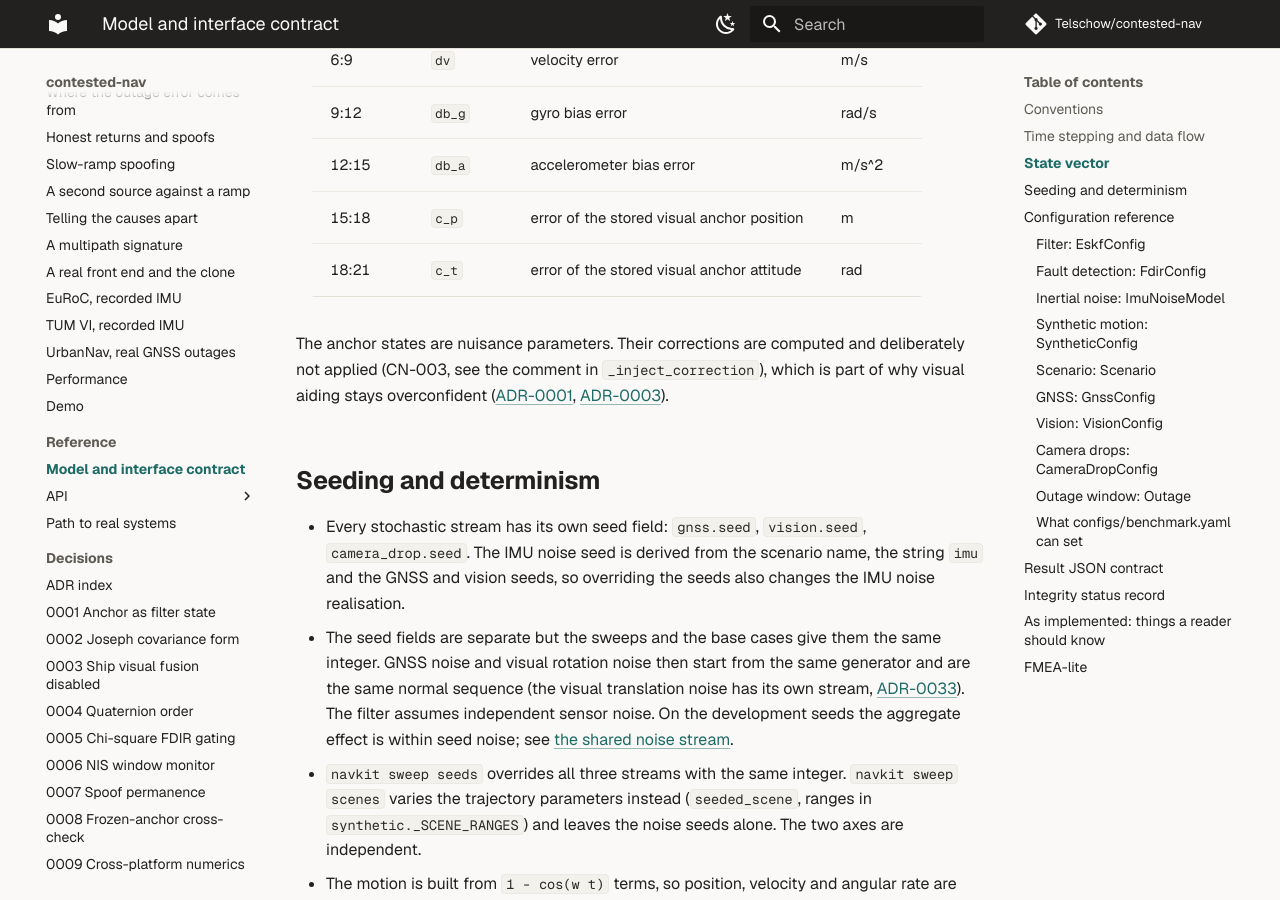
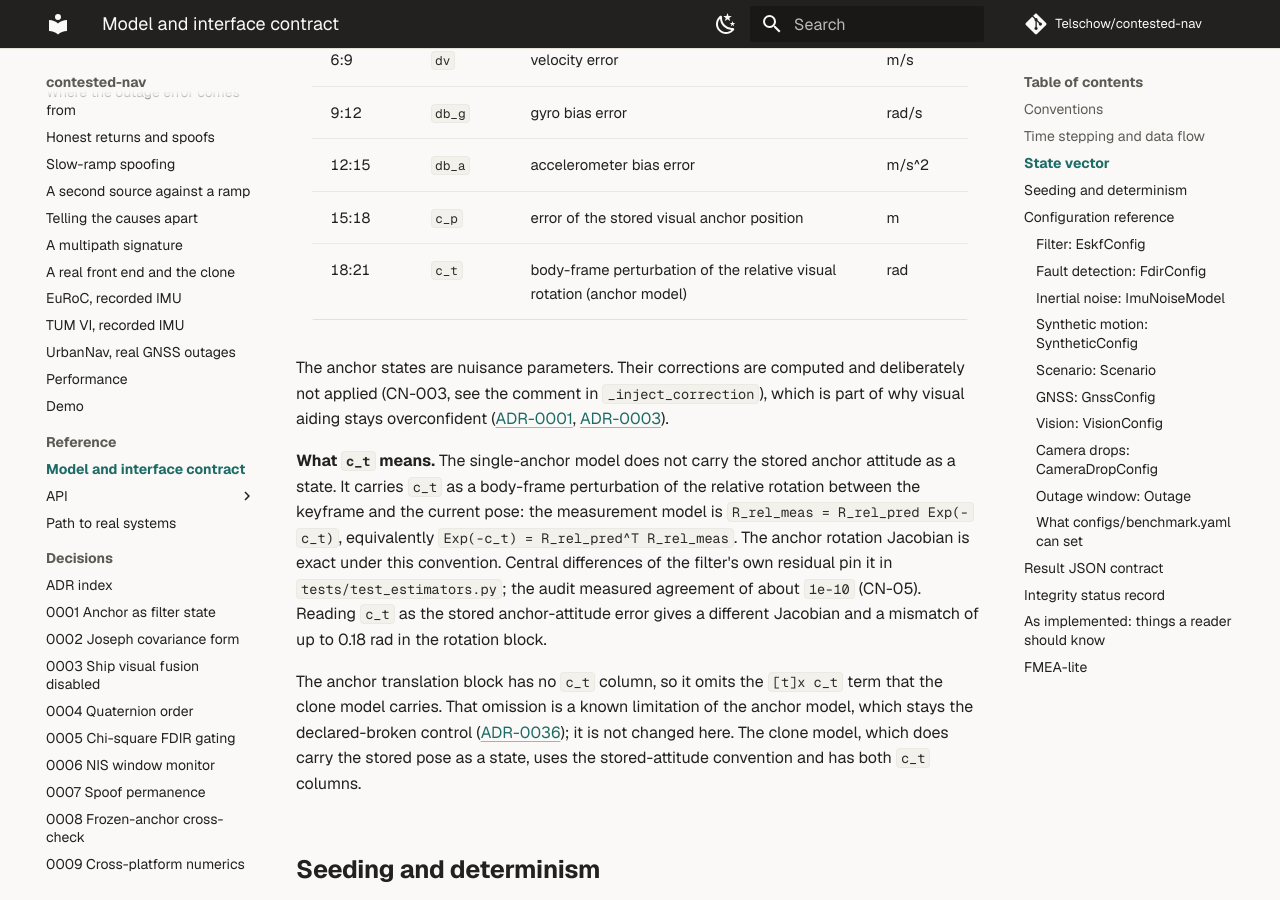
Before and after one commit to Telschow/contested-nav, an MkDocs documentation site: the page built from docs/MODEL.md, in a window 1280 px wide and 900 px high, scrolled down 1925 px. Built offline with MkDocs 1.6.1 and Material for MkDocs 9.7.7, drawn with Linux system fonts in a browser that asks for light colours; comment, search, counter and statistics services are not loaded; some of the changed text lies outside the part shown.

Commit message:
docs(eskf): state the anchor model's c_t convention and its limitation

```diff
--- a/docs/MODEL.md
+++ b/docs/MODEL.md
@@ -54,12 +54,28 @@ The filter carries a 21-element error state. The nominal state is `(R, p, v, b_a
 | 9:12 | `db_g` | gyro bias error | rad/s |
 | 12:15 | `db_a` | accelerometer bias error | m/s^2 |
 | 15:18 | `c_p` | error of the stored visual anchor position | m |
-| 18:21 | `c_t` | error of the stored visual anchor attitude | rad |
+| 18:21 | `c_t` | body-frame perturbation of the relative visual rotation (anchor model) | rad |
 
 The anchor states are nuisance parameters. Their corrections are computed and
 deliberately not applied (CN-003, see the comment in `_inject_correction`), which is
 part of why visual aiding stays overconfident ([ADR-0001](adr/0001-anchor-as-filter-state.md),
 [ADR-0003](adr/0003-ship-visual-disabled.md)).
+
+**What `c_t` means.** The single-anchor model does not carry the stored anchor
+attitude as a state. It carries `c_t` as a body-frame perturbation of the
+relative rotation between the keyframe and the current pose: the measurement
+model is `R_rel_meas = R_rel_pred Exp(-c_t)`, equivalently
+`Exp(-c_t) = R_rel_pred^T R_rel_meas`. The anchor rotation Jacobian is exact
+under this convention. Central differences of the filter's own residual pin it
+in `tests/test_estimators.py`; the audit measured agreement of about `1e-10`
+(CN-05). Reading `c_t` as the stored anchor-attitude error gives a different
+Jacobian and a mismatch of up to 0.18 rad in the rotation block.
+
+The anchor translation block has no `c_t` column, so it omits the `[t]x c_t`
+term that the clone model carries. That omission is a known limitation of the
+anchor model, which stays the declared-broken control ([ADR-0036](adr/0036-b1-is-closed-as-characterised-not-solved.md));
+it is not changed here. The clone model, which does carry the stored pose as a
+state, uses the stored-attitude convention and has both `c_t` columns.
 
 ## Seeding and determinism
 
@@ -113,7 +129,7 @@ and in [as implemented](#as-implemented-things-a-reader-should-know).
 | `vision_keyframe_interval` | accepted updates | `1` | Accepted visual updates between anchor re-commits; None holds one anchor for the run. |
 | `vision_anchor_modelled` | flag | `True` | Carry the anchor error as filter state (true) or fold it into measurement noise (false, kept to reproduce the failure). |
 | `anchor_pos_sigma_m` | m | `1.0` | Declared 1-sigma of a stored anchor position. |
-| `anchor_rot_sigma_deg` | deg | `5.0` | Declared 1-sigma of a stored anchor attitude. |
+| `anchor_rot_sigma_deg` | deg | `5.0` | Declared 1-sigma of the anchor attitude error `c_t`; the state-vector note above says what `c_t` means in each visual model. |
 | `anchor_pos_drift_sigma_m_sqrt_s` | m per sqrt(s) | `0.0` | Random-walk strength on the anchor position. It enters Q as sigma^2 dt, so the variance grows by its square each second and the unit is m/sqrt(s). Called `anchor_pos_drift_sigma_m_s` until P5-05; the old name is accepted with a deprecation warning. |
 | `anchor_rot_drift_sigma_deg_sqrt_s` | deg per sqrt(s) | `0.0` | Random-walk strength on the anchor attitude. Same convention as the position term. Old name `anchor_rot_drift_sigma_deg_s`, accepted with a warning. |
 | `gate_sigma` | multiples of predicted sigma | `5.0` | Per-component residual gate. |
```
Also changed, not shown: docs/architecture.md (+12 -2 lines), docs/concepts.md (+6 -2 lines), 2 other files.
